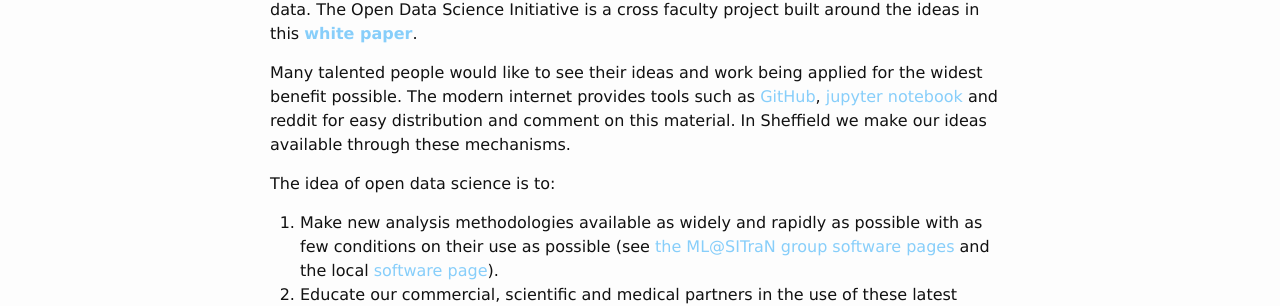
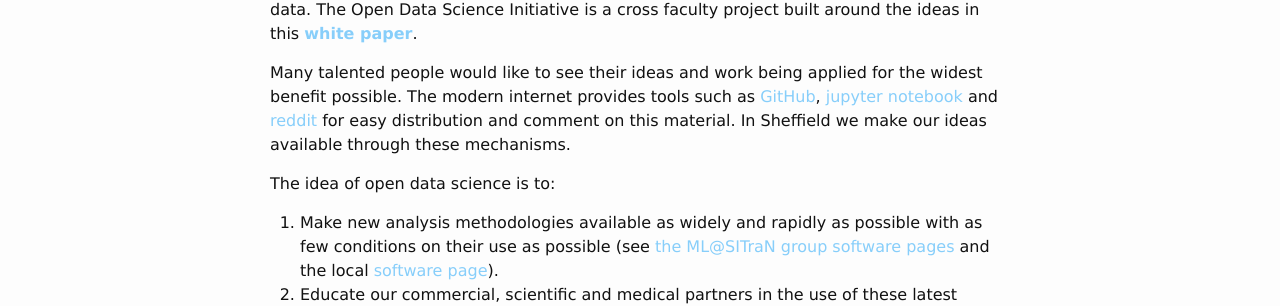
Before and after one commit to sods/sods.github.io, a Jekyll site: the page built from index.md, in a window 1280 px wide. Shown: the part 204-510 px from the top of the page. Built offline with Jekyll 4.4.1, drawn with Linux system fonts in a browser that asks for light colours; part of the change alters nothing that is shown.

Commit message:
Update open data science.

```diff
--- a/index.md
+++ b/index.md
@@ -5,7 +5,7 @@ tagline: open data science initiative
 
 Open data science is a philosophy designed to address emerging challenges for society in data. The Open Data Science Initiative is a cross faculty project built around the ideas in this [**white paper**](http://inverseprobability.com/2014/07/01/open-data-science/).
 
-Many talented people would like to see their ideas and work being applied for the widest benefit possible. The modern internet provides tools such as [GitHub](https://github.com), [jupyter notebook](http://jupyter.org) and reddit for easy distribution and comment on this material. In Sheffield we make our ideas available through these mechanisms.
+Many talented people would like to see their ideas and work being applied for the widest benefit possible. The modern internet provides tools such as [GitHub](https://github.com), [jupyter notebook](http://jupyter.org) and [reddit](http://reddit.com) for easy distribution and comment on this material. In Sheffield we make our ideas available through these mechanisms.
 
 The idea of open data science is to:
 
```
